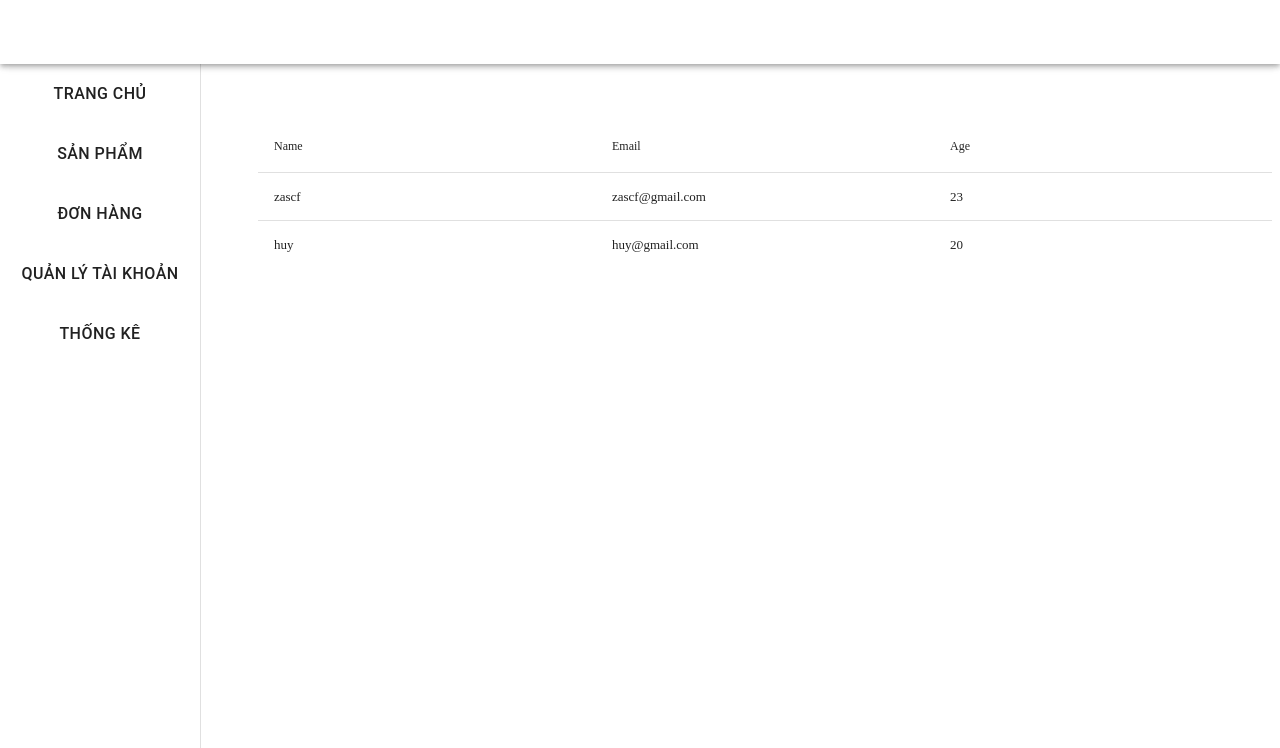
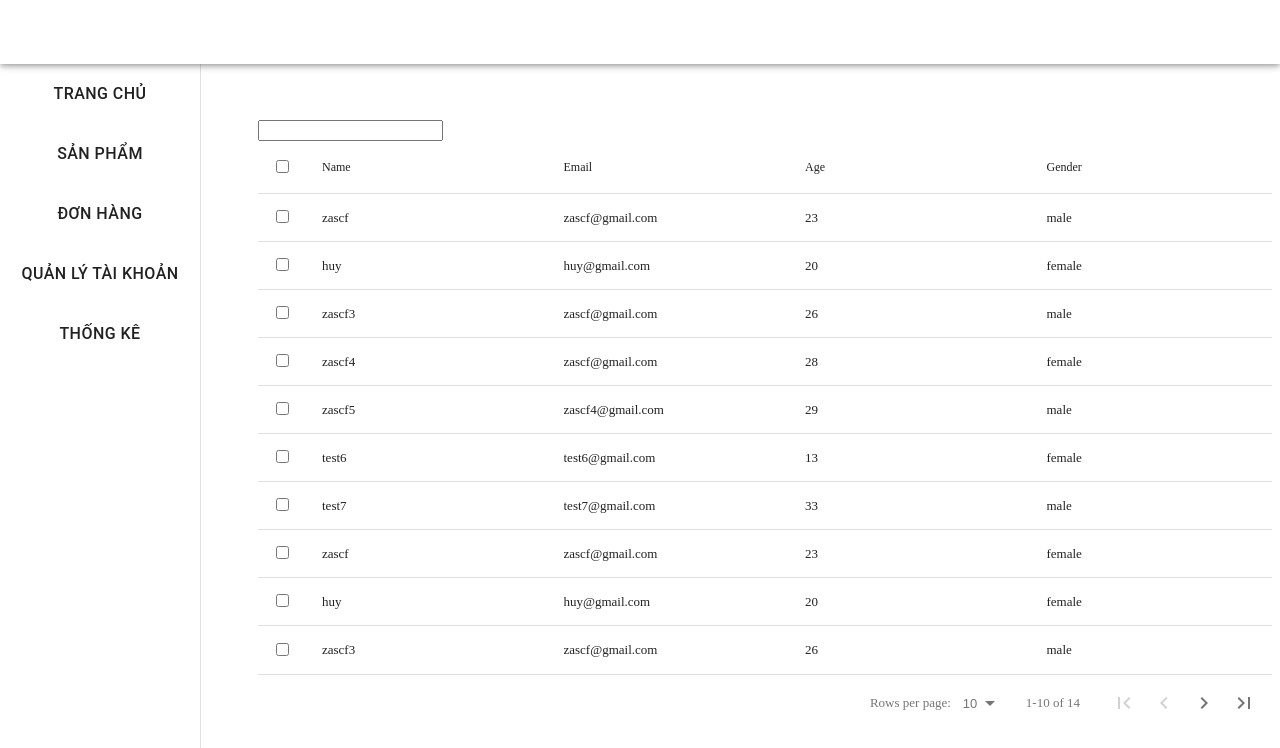
Before and after one commit to kirin017/Do-an-NMCNPM, a React (Create React App) app in the folder frontend/: page /admin/account in a window 1280 px wide. Shown: the top 748 px of the page. Built offline with nearby package versions, Linux system fonts and the light colour scheme.

Commit message:
update manage account

```diff
--- a/frontend/src/components/Account/account/account.jsx
+++ b/frontend/src/components/Account/account/account.jsx
@@ -1,90 +1,28 @@
-import React from 'react';
-import { Button, Typography } from '@material-ui/core';
+import React, { useState } from 'react';
 import DataTable from "react-data-table-component"
 
-// Function to manage user accounts
-// function manageAccount(userId, action) {
-//     // Check if user is an admin
-//     if (isAdmin(userId)) {
-//         // Perform action based on provided action parameter
-//         switch (action) {
-//             case 'create':
-//                 // Logic to create a new user account
-//                 console.log('Creating a new user account...');
-//                 break;
-//             case 'delete':
-//                 // Logic to delete a user account
-//                 console.log('Deleting the user account...');
-//                 break;
-//             case 'block':
-//                 // Logic to block a user account
-//                 console.log('Blocking the user account...');
-//                 break;
-//             case 'unblock':
-//                 // Logic to unblock a user account
-//                 console.log('Unblocking the user account...');
-//                 break;
-//             default:
-//                 console.log('Invalid action specified.');
-//                 break;
-//         }
-//     } else {
-//         console.log('Access denied. You must be an admin to manage user accounts.');
-//     }
-// }
 
-// // Function to check if user is an admin
-// function isAdmin(userId) {
-//     // Logic to determine if user is an admin based on user ID
-//     // Replace with your own implementation
-//     // For simplicity, let's assume admin user IDs are 'admin001', 'admin002', etc.
-//     return userId.startsWith('admin');
-// }
-
-// function AccountManagementButton({ userId, action, label }) {
-//     const handleAccountManagement = () => {
-//         manageAccount(userId, action);
-//     };
-
-//     return (
-//         <Button variant="contained" onClick={handleAccountManagement}>
-//             {label}
-//         </Button>
-//     );
-// }
-
-// function AccountManagement() {
-//     return (
-//         <div>
-//             <Typography variant="h2">Account Management</Typography>
-//             <AccountManagementButton
-//                 userId="admin001"
-//                 action="create"
-//                 label="Create User Account"
-//             />
-//             <AccountManagementButton
-//                 userId="admin002"
-//                 action="delete"
-//                 label="Delete User Account"
-//             />
-//         </div>
-//     );
-// }
-
-// export default AccountManagement;
 function AccountManagement() {
     const columns = [
         {
             name: 'Name',
-            selector: row => row.name
+            selector: row => row.name,
+            sortable: true
         },
         {
             name: "Email",
-            selector: row => row.email
+            selector: row => row.email,
+            sortable: true
         },
         {
             name: "Age",
-            selector: row => row.age
+            selector: row => row.age,
+            sortable: true
+        },
+        {
+            name: "Gender",
+            selector: row => row.gender,
+            sortable: true
         }
     ];
     const data = [
@@ -92,20 +30,118 @@ function AccountManagement() {
             id: 1,
             name: 'zascf',
             email: 'zascf@gmail.com',
-            age: '23'
+            age: '23',
+            gender: 'male'
         },
         {
             id: 2,
             name: 'huy',
             email: 'huy@gmail.com',
-            age: '20'
+            age: '20',
+            gender: 'female'
+        },
+        {
+            id: 3,
+            name: 'zascf3',
+            email: 'zascf@gmail.com',
+            age: '26',
+            gender: 'male'
+        },
+        {
+            id: 4,
+            name: 'zascf4',
+            email: 'zascf@gmail.com',
+            age: '28',
+            gender: 'female'
+        },
+        {
+            id: 5,
+            name: 'zascf5',
+            email: 'zascf4@gmail.com',
+            age: '29',
+            gender: 'male'
+        },
+        {
+            id: 6,
+            name: 'test6',
+            email: 'test6@gmail.com',
+            age: '13',
+            gender: 'female'
+        },
+        {
+            id: 7,
+            name: 'test7',
+            email: 'test7@gmail.com',
+            age: '33',
+            gender: 'male'
+        },
+        {
+            id: 1,
+            name: 'zascf',
+            email: 'zascf@gmail.com',
+            age: '23',
+            gender: 'female'
+        },
+        {
+            id: 2,
+            name: 'huy',
+            email: 'huy@gmail.com',
+            age: '20',
+            gender: 'female'
+        },
+        {
+            id: 3,
+            name: 'zascf3',
+            email: 'zascf@gmail.com',
+            age: '26',
+            gender: 'male'
+        },
+        {
+            id: 4,
+            name: 'zascf4',
+            email: 'zascf@gmail.com',
+            age: '28',
+            gender: 'female'
+        },
+        {
+            id: 5,
+            name: 'zascf5',
+            email: 'zascf4@gmail.com',
+            age: '29',
+            gender: 'male'
+        },
+        {
+            id: 6,
+            name: 'test6',
+            email: 'test6@gmail.com',
+            age: '13',
+            gender: 'female'
+        },
+        {
+            id: 7,
+            name: 'test7',
+            email: 'test7@gmail.com',
+            age: '33',
+            gender: 'male'
         }
     ]
+
+    const [records, setRecords] = useState(data);
+    function handleFilter(event) {
+        const newData = data.filter(row => {
+            return row.name.toLowerCase().includes(event.target.value.toLowerCase())
+        })
+        setRecords(newData)
+    }
     return (
         <div className='container mt-5'>
+            <div className='text-end'><input type="text" onChange={handleFilter} /></div>
             <DataTable
                 columns={columns}
-                data={data}
+                data={records}
+                selectableRows
+                fixedHeader
+                pagination
             ></DataTable>
         </div>
     )
```
